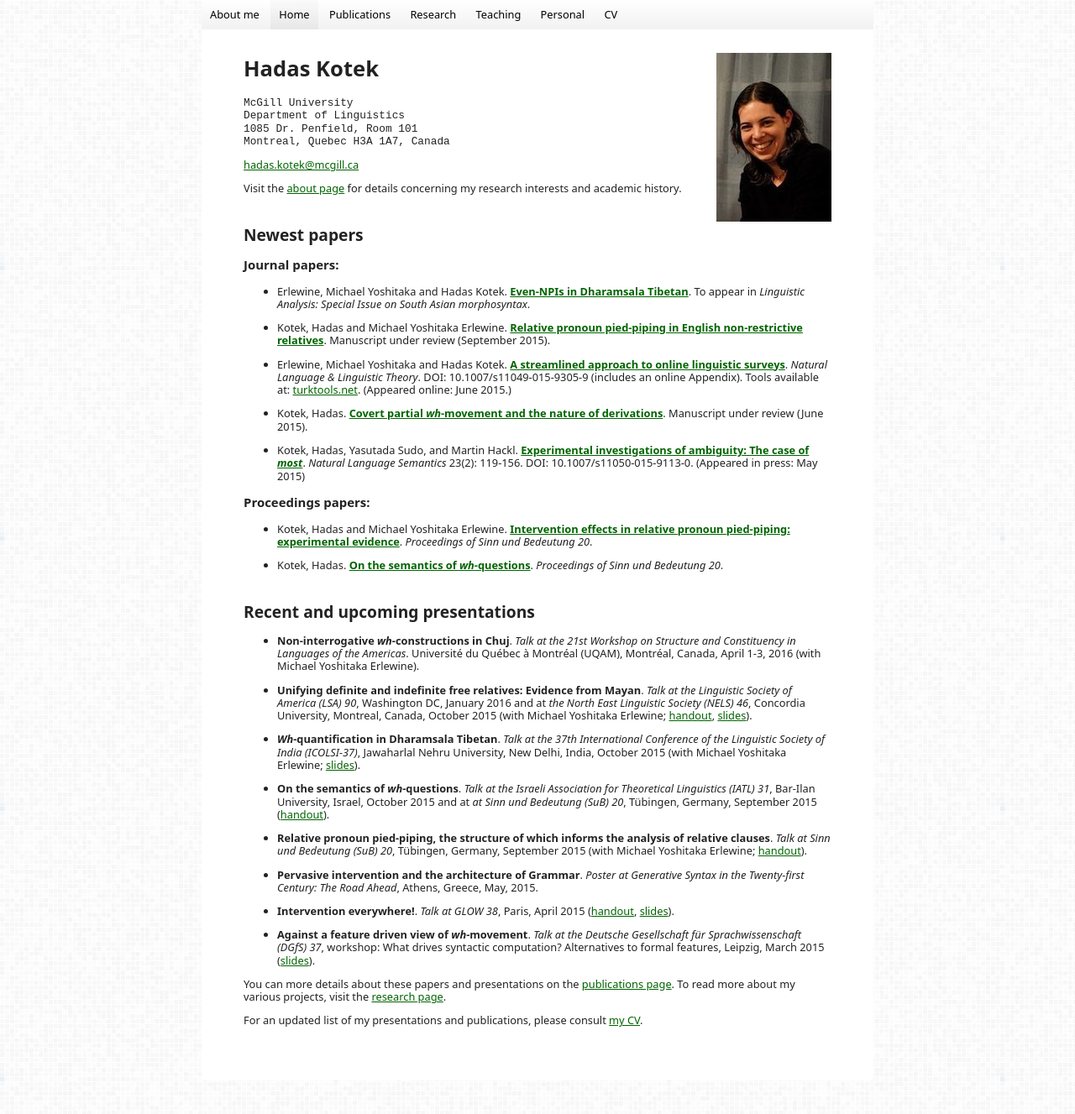
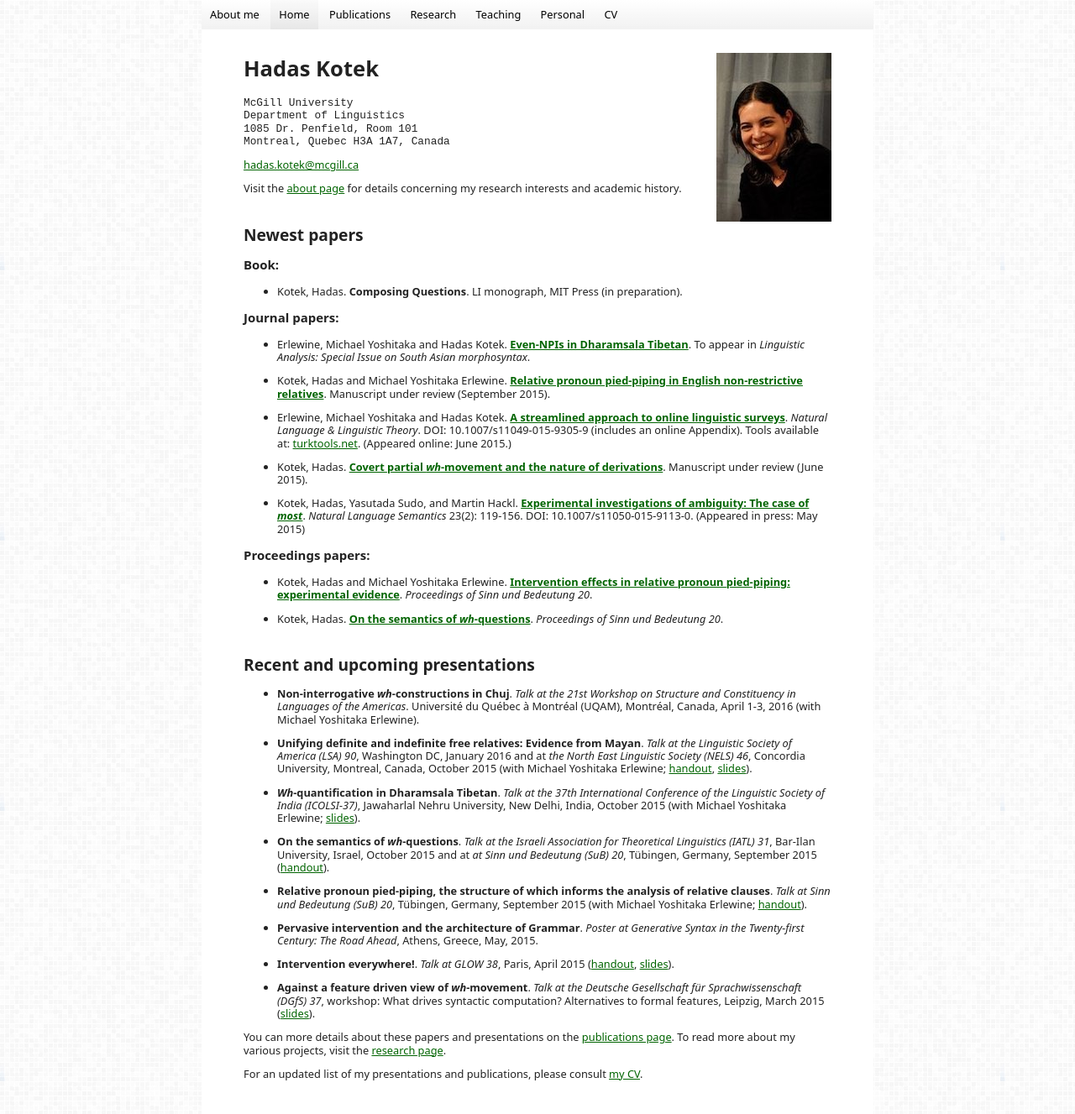
Before and after one commit to hkotek/hkotek.com, a Jekyll site: the page built from index.md, in a window 1280 px wide and 1350 px high. Shown: the top 1327 px of the window at 84% size. Built offline with Jekyll 4.4.1, drawn with Linux system fonts in a browser that asks for light colours.

Commit message:
update monograph on homepage

```diff
--- a/index.md
+++ b/index.md
@@ -26,6 +26,11 @@ Visit the [about page](/about) for details concerning my research interests and
 
 Newest papers
 -------------
+
+### Book: ###
+
+* Kotek, Hadas. **Composing Questions**. LI monograph, MIT Press (in preparation).
+
 
 ### Journal papers: ###
 
```
